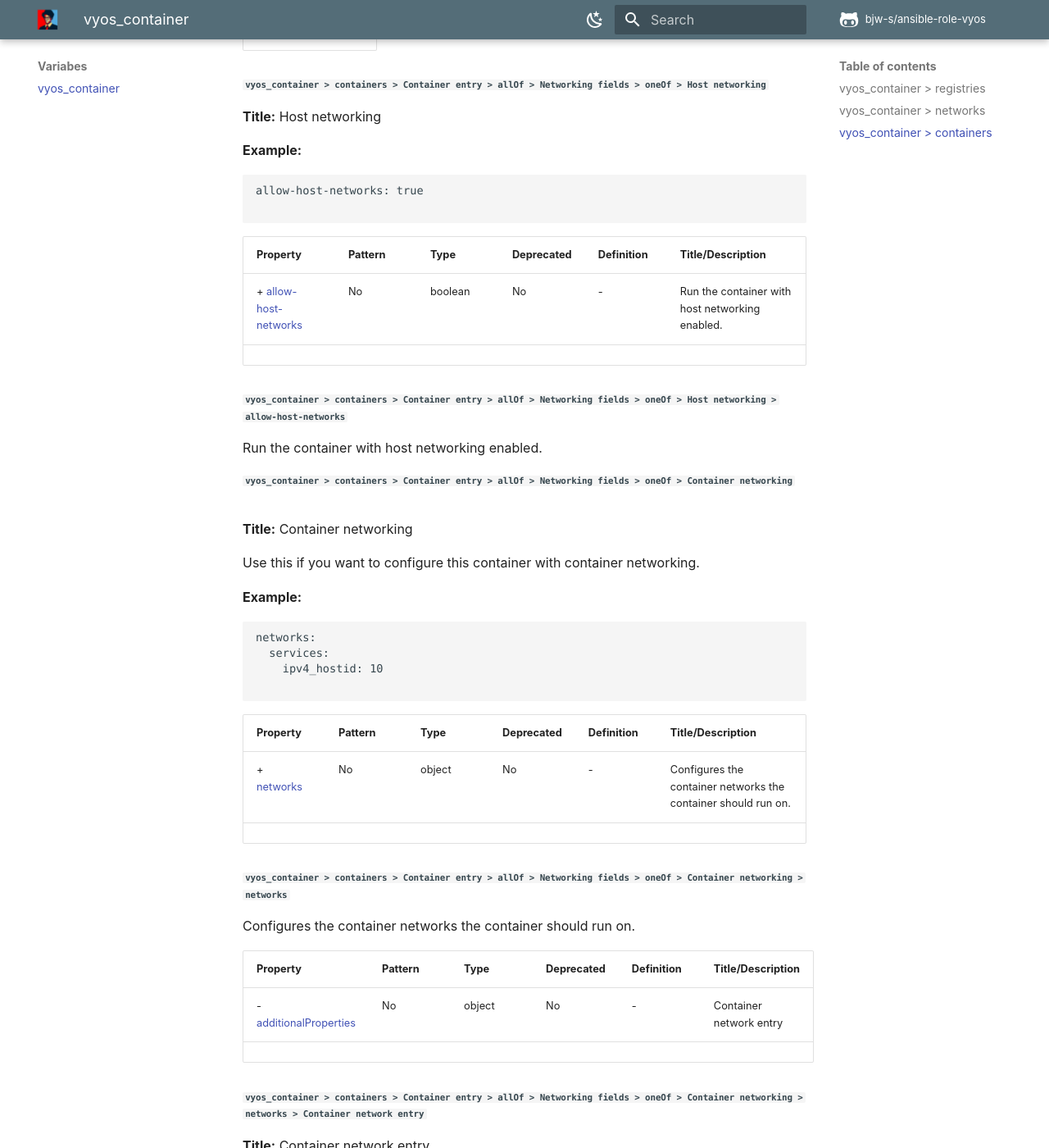
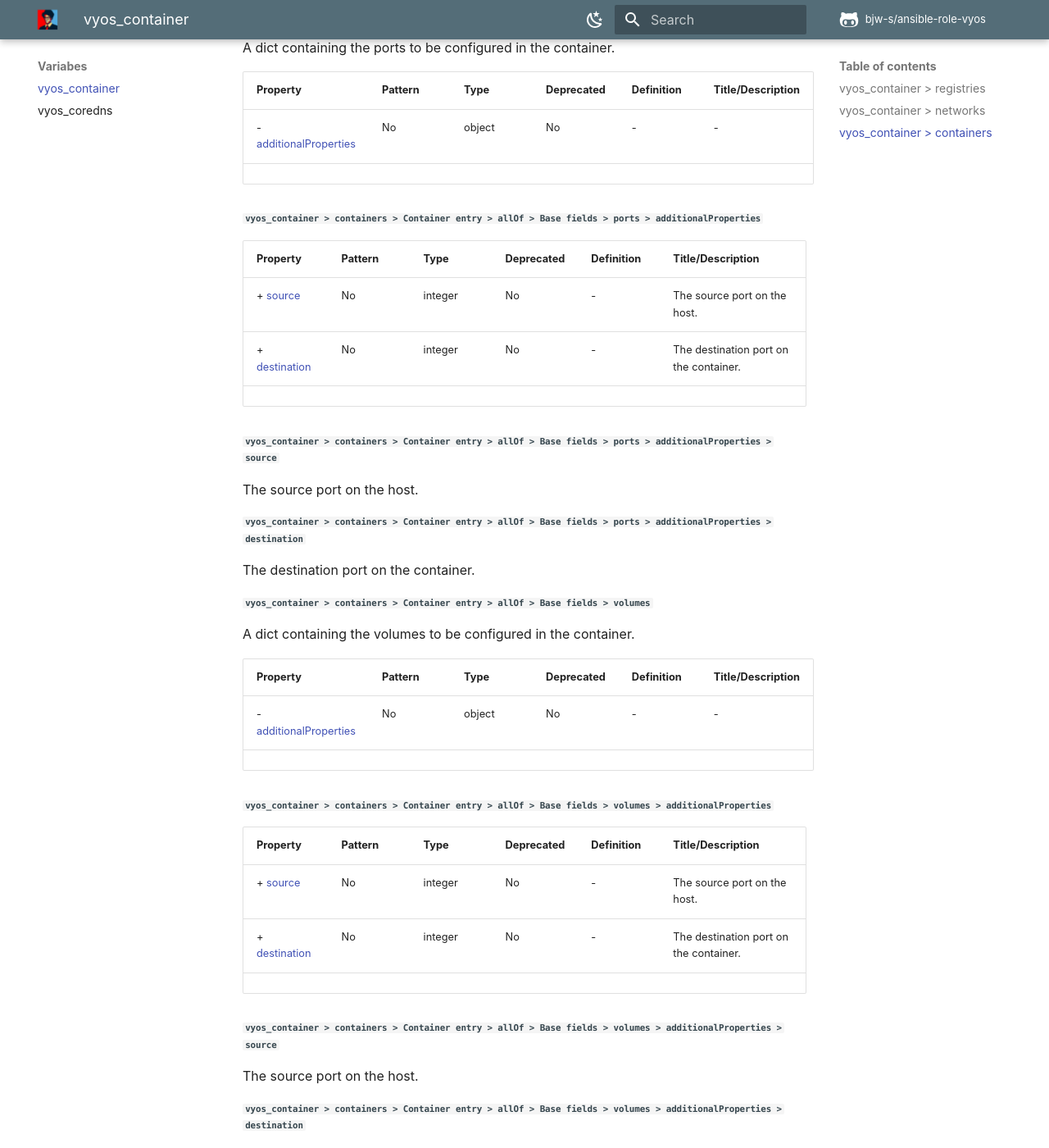
Before and after one commit to bjw-s/ansible-role-vyos, an MkDocs documentation site: the page built from docs/variables/vyos_container.schema.md, in a window 1280 px wide and 1400 px high, scrolled down 5814 px. Shown: the whole window at 82% size. Built offline with MkDocs 1.6.1 and Material for MkDocs 9.7.7, drawn with Linux system fonts in a browser that asks for light colours; comment, search, counter and statistics services are not loaded; some of the changed text lies outside the part shown.

Commit message:
Migrate coredns config to native container cli
Signed-off-by: Bᴇʀɴᴅ Sᴄʜᴏʀɢᴇʀs <me@bjw-s.dev>

```diff
--- a/docs/variables/vyos_container.schema.md
+++ b/docs/variables/vyos_container.schema.md
@@ -20,7 +20,7 @@
 | [items](#registries_items)      | -           |
 |                                 |             |
 
-### <a name="autogenerated_heading_2"></a>vyos_container > registries > items
+### <a name="autogenerated_heading_4"></a>vyos_container > registries > items
 
 ## <a name="networks"></a>![badge](https://img.shields.io/badge/Optional-yellow) `vyos_container > networks`
 
@@ -144,6 +144,8 @@
 | + [image](#containers_additionalProperties_allOf_i0_image )     | No      | object          | No         | -          | Configures the container image.                                         |
 | - [cap-add](#containers_additionalProperties_allOf_i0_cap-add ) | No      | array of string | No         | -          | A list of capabilities to be added to the container.                    |
 | - [env](#containers_additionalProperties_allOf_i0_env )         | No      | object          | No         | -          | A dict containing the environment variables to be set in the container. |
+| - [ports](#containers_additionalProperties_allOf_i0_ports )     | No      | object          | No         | -          | A dict containing the ports to be configured in the container.          |
+| - [volumes](#containers_additionalProperties_allOf_i0_volumes ) | No      | object          | No         | -          | A dict containing the volumes to be configured in the container.        |
 |                                                                 |         |                 |            |            |                                                                         |
 
 ##### <a name="containers_additionalProperties_allOf_i0_image"></a>`vyos_container > containers > Container entry > allOf > Base fields > image`
@@ -181,7 +183,7 @@
 | [items](#containers_additionalProperties_allOf_i0_cap-add_items) | -           |
 |                                                                  |             |
 
-##### <a name="autogenerated_heading_3"></a>vyos_container > containers > Container entry > allOf > Base fields > cap-add > items
+##### <a name="autogenerated_heading_5"></a>vyos_container > containers > Container entry > allOf > Base fields > cap-add > items
 
 ##### <a name="containers_additionalProperties_allOf_i0_env"></a>`vyos_container > containers > Container entry > allOf > Base fields > env`
 
@@ -193,6 +195,56 @@
 |                                                                                               |         |        |            |            |                   |
 
 ##### <a name="containers_additionalProperties_allOf_i0_env_additionalProperties"></a>`vyos_container > containers > Container entry > allOf > Base fields > env > additionalProperties`
+
+##### <a name="containers_additionalProperties_allOf_i0_ports"></a>`vyos_container > containers > Container entry > allOf > Base fields > ports`
+
+A dict containing the ports to be configured in the container.
+
+| Property                                                                                        | Pattern | Type   | Deprecated | Definition | Title/Description |
+| ----------------------------------------------------------------------------------------------- | ------- | ------ | ---------- | ---------- | ----------------- |
+| - [additionalProperties](#containers_additionalProperties_allOf_i0_ports_additionalProperties ) | No      | object | No         | -          | -                 |
+|                                                                                                 |         |        |            |            |                   |
+
+##### <a name="containers_additionalProperties_allOf_i0_ports_additionalProperties"></a>`vyos_container > containers > Container entry > allOf > Base fields > ports > additionalProperties`
+
+| Property                                                                                           | Pattern | Type    | Deprecated | Definition | Title/Description                      |
+| -------------------------------------------------------------------------------------------------- | ------- | ------- | ---------- | ---------- | -------------------------------------- |
+| + [source](#containers_additionalProperties_allOf_i0_ports_additionalProperties_source )           | No      | integer | No         | -          | The source port on the host.           |
+| + [destination](#containers_additionalProperties_allOf_i0_ports_additionalProperties_destination ) | No      | integer | No         | -          | The destination port on the container. |
+|                                                                                                    |         |         |            |            |                                        |
+
+##### <a name="containers_additionalProperties_allOf_i0_ports_additionalProperties_source"></a>`vyos_container > containers > Container entry > allOf > Base fields > ports > additionalProperties > source`
+
+The source port on the host.
+
+##### <a name="containers_additionalProperties_allOf_i0_ports_additionalProperties_destination"></a>`vyos_container > containers > Container entry > allOf > Base fields > ports > additionalProperties > destination`
+
+The destination port on the container.
+
+##### <a name="containers_additionalProperties_allOf_i0_volumes"></a>`vyos_container > containers > Container entry > allOf > Base fields > volumes`
+
+A dict containing the volumes to be configured in the container.
+
+| Property                                                                                          | Pattern | Type   | Deprecated | Definition | Title/Description |
+| ------------------------------------------------------------------------------------------------- | ------- | ------ | ---------- | ---------- | ----------------- |
+| - [additionalProperties](#containers_additionalProperties_allOf_i0_volumes_additionalProperties ) | No      | object | No         | -          | -                 |
+|                                                                                                   |         |        |            |            |                   |
+
+##### <a name="containers_additionalProperties_allOf_i0_volumes_additionalProperties"></a>`vyos_container > containers > Container entry > allOf > Base fields > volumes > additionalProperties`
+
+| Property                                                                                             | Pattern | Type    | Deprecated | Definition | Title/Description                      |
+| ---------------------------------------------------------------------------------------------------- | ------- | ------- | ---------- | ---------- | -------------------------------------- |
+| + [source](#containers_additionalProperties_allOf_i0_volumes_additionalProperties_source )           | No      | integer | No         | -          | The source port on the host.           |
+| + [destination](#containers_additionalProperties_allOf_i0_volumes_additionalProperties_destination ) | No      | integer | No         | -          | The destination port on the container. |
+|                                                                                                      |         |         |            |            |                                        |
+
+##### <a name="containers_additionalProperties_allOf_i0_volumes_additionalProperties_source"></a>`vyos_container > containers > Container entry > allOf > Base fields > volumes > additionalProperties > source`
+
+The source port on the host.
+
+##### <a name="containers_additionalProperties_allOf_i0_volumes_additionalProperties_destination"></a>`vyos_container > containers > Container entry > allOf > Base fields > volumes > additionalProperties > destination`
+
+The destination port on the container.
 
 #### <a name="containers_additionalProperties_allOf_i1"></a>`vyos_container > containers > Container entry > allOf > Networking fields`
 
```
Also changed, not shown: other parts of docs/variables/vyos_container.schema.md (+1 -1 lines), docs/variables/vyos_coredns.schema.md (added, +155 -0 lines), 10 other files.
